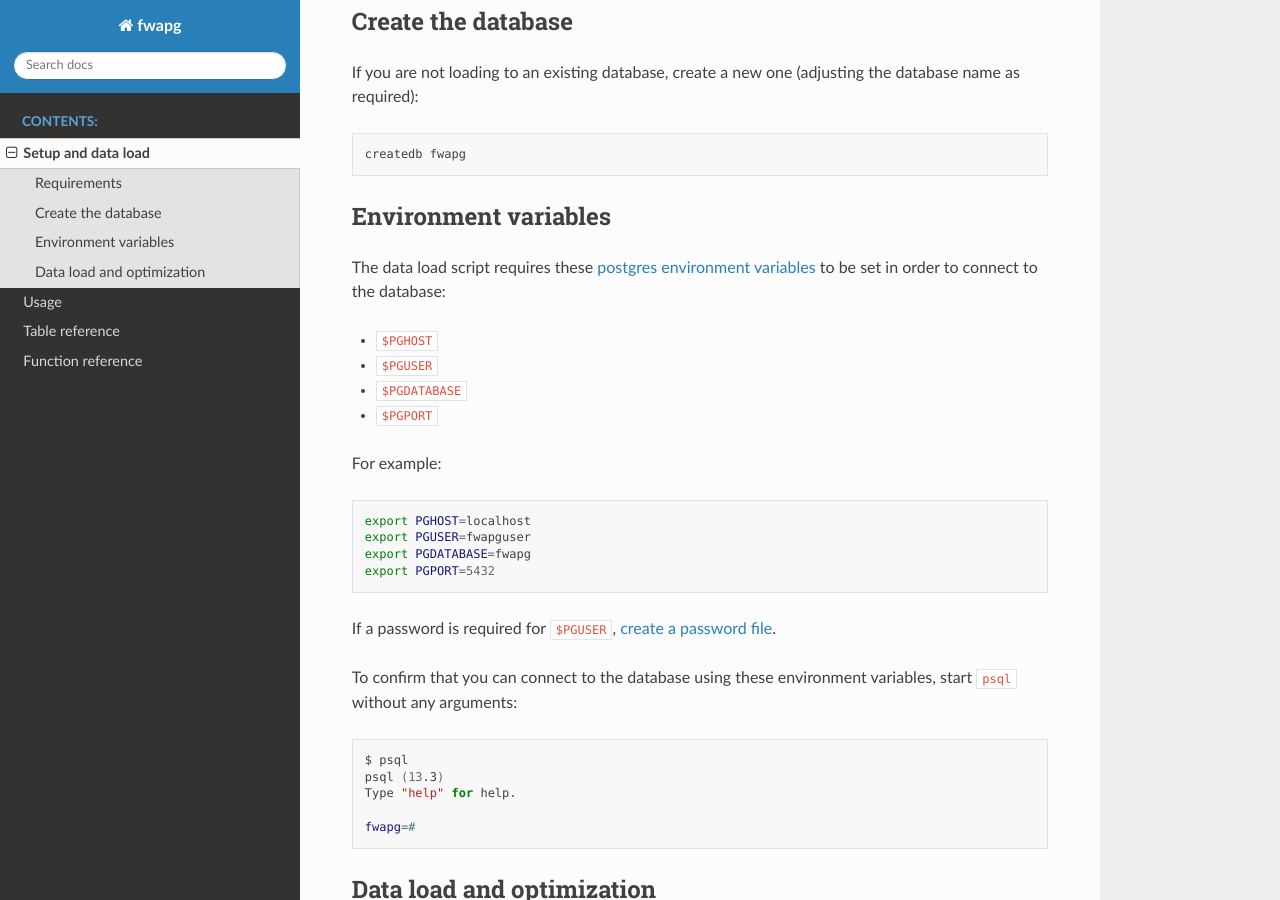
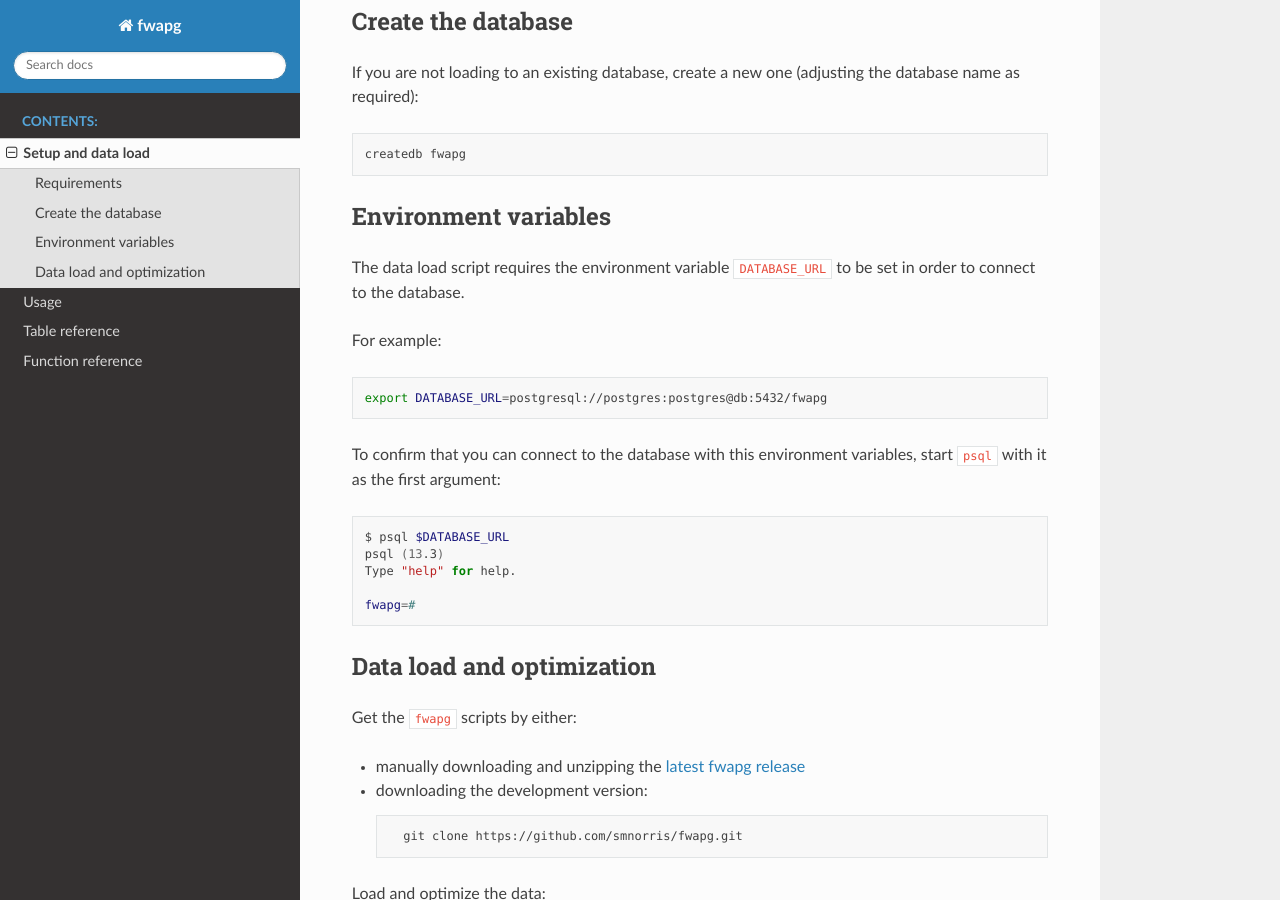
Before and after one commit to smnorris/fwapg, a Sphinx documentation site: the page built from docs/01_setup.md, in a window 1280 px wide and 900 px high, scrolled down 404 px. Built offline with Sphinx 7.4.7 and the Read the Docs theme 2.0.0, drawn with Linux system fonts in a browser that asks for light colours.

Commit message:
update docs to use just one env variable

````diff
--- a/docs/01_setup.md
+++ b/docs/01_setup.md
@@ -21,28 +21,18 @@ createdb fwapg
 
 ## Environment variables
 
-The data load script requires these [postgres environment variables](https://www.postgresql.org/docs/current/libpq-envars.html) to be set in order to connect to the database:
-
-- `$PGHOST`
-- `$PGUSER`
-- `$PGDATABASE`
-- `$PGPORT`
+The data load script requires the environment variable `DATABASE_URL` to be set in order to connect to the database.
 
 For example:
 
 ```bash
-export PGHOST=localhost
-export PGUSER=fwapguser
-export PGDATABASE=fwapg
-export PGPORT=5432
+export DATABASE_URL=postgresql://postgres:postgres@db:5432/fwapg
 ```
 
-If a password is required for `$PGUSER`, [create a password file](https://www.postgresql.org/docs/current/libpq-pgpass.html).
-
-To confirm that you can connect to the database using these environment variables, start `psql` without any arguments:
+To confirm that you can connect to the database with this environment variables, start `psql` with it as the first argument:
 
 ```bash
-$ psql
+$ psql $DATABASE_URL
 psql (13.3)
 Type "help" for help.
 
````
Also changed, not shown: docs/02_usage.md (+1 -1 lines).
